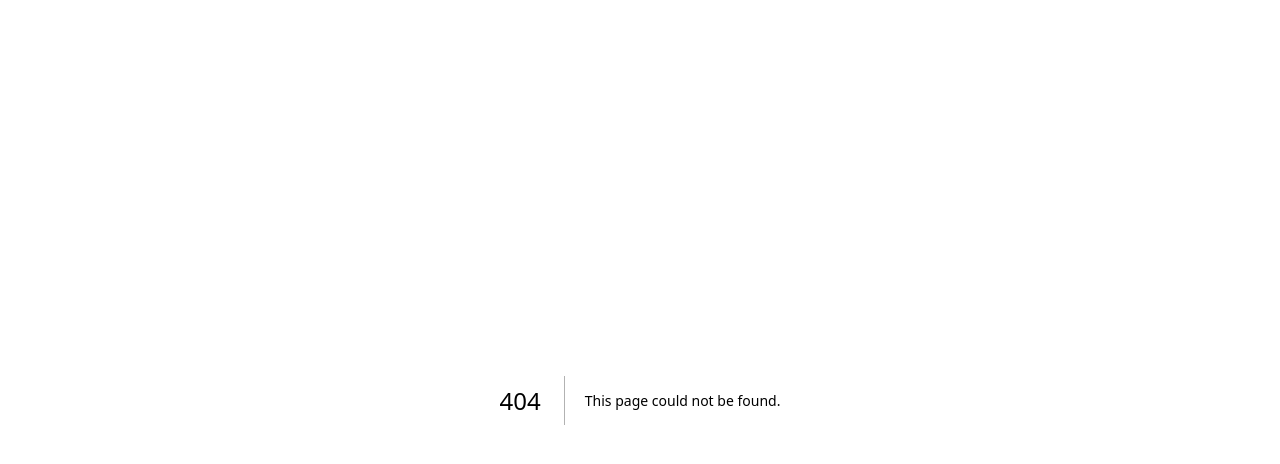
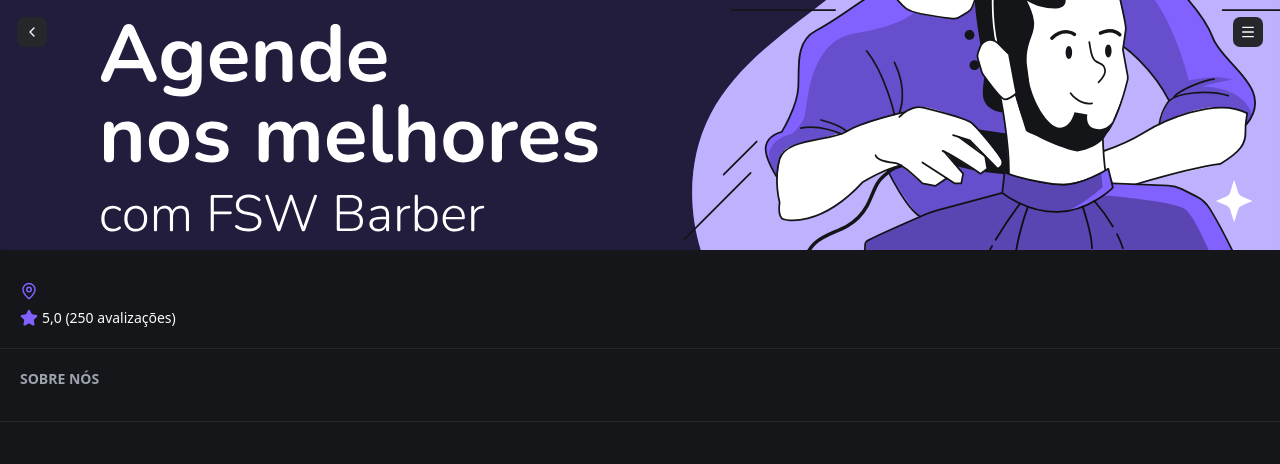
Before and after one commit to brunojoaquim1/barbershop-app, a Next.js app: page /barbershops/1 in a window 1280 px wide. Before the commit this address had no page. Shown: the top 464 px of the page. Built offline with nearby package versions, Linux system fonts and the light colour scheme; no server answers; the database is empty.

Commit message:
feat: init barberShop page

```diff
--- a/app/_components/barbershop-item.tsx
+++ b/app/_components/barbershop-item.tsx
@@ -4,6 +4,7 @@
 import { Button } from "./ui/button"
 import { Badge } from "./ui/badge"
 import { StarIcon } from "lucide-react"
+import Link from "next/link"
 interface BarbershopItemProps {
   barbershop: BarberShop
 }
@@ -35,8 +36,8 @@
         <div className="flex flex-col gap-2 p-3">
           <h3 className="truncate text-sm font-bold">{barbershop.name}</h3>
           <p className="truncate text-xs text-gray-400">{barbershop.adress}</p>
-          <Button variant="secondary" className="mt-1 w-full">
-            Reservar
+          <Button variant="secondary" className="mt-1 w-full" asChild>
+            <Link href={`/barbershops/${barbershop.id}`}>Reservar</Link>
           </Button>
         </div>
       </CardContent>
--- a/app/_components/buscaRapida.tsx
+++ b/app/_components/buscaRapida.tsx
@@ -1,12 +1,12 @@
 import Image from "next/image"
 import { Button } from "./ui/button"
 
-interface ServiceItemCardProps {
+interface QuickSearchItemProps {
   imageSrc: string
   title: string
 }
 
-const BuscaRapida = (props: ServiceItemCardProps) => {
+const BuscaRapida = (props: QuickSearchItemProps) => {
   return (
     <div className="px-1">
       <Button variant="secondary" className="px-5 py-4">
--- /dev/null
+++ b/app/barbershops/[id]/page.tsx
@@ -0,0 +1,68 @@
+import { Button } from "@/app/_components/ui/button"
+import { db } from "@/app/_lib/prisma"
+import { ChevronLeftIcon, MapPinIcon, MenuIcon, StarIcon } from "lucide-react"
+import Image from "next/image"
+import Link from "next/link"
+
+interface BarbershopPageProps {
+  params: {
+    id: string
+  }
+}
+
+const BarbershopPage = async ({ params }: BarbershopPageProps) => {
+  const barbershop = await db.barberShop.findUnique({
+    where: {
+      id: params.id,
+    },
+  })
+  return (
+    <div>
+      <div className="relative h-[250px] w-full">
+        {/*IMAGEM*/}
+        <Image
+          src={barbershop?.imageUrl || "/banner-01.svg"}
+          alt={barbershop?.name || "Barbershop Image"}
+          fill
+          className="object-cover"
+        />
+        <Button
+          size="icon"
+          variant="secondary"
+          className="absolute left-4 top-4"
+        >
+          <Link href="/">
+            <ChevronLeftIcon />
+          </Link>
+        </Button>
+
+        <Button
+          size="icon"
+          variant="secondary"
+          className="absolute right-4 top-4"
+        >
+          <MenuIcon />
+        </Button>
+      </div>
+
+      <div className="border-b border-solid p-5">
+        <h1 className="mb-3 text-xl font-bold">{barbershop?.name}</h1>
+        <div className="mb-2 flex items-center gap-2">
+          <MapPinIcon className="text-primary" size={18} />
+          <p className="text-sm ">{barbershop?.adress}</p>
+        </div>
+        <div className="flex items-center gap-1">
+          <StarIcon className="fill-primary text-primary" size={18} />
+          <p className="text-sm ">5,0 (250 avalizações)</p>
+        </div>
+      </div>
+
+      <div className="space-y-3 border-b border-solid p-5">
+        <h2 className="text-sm font-bold uppercase text-gray-400">Sobre Nós</h2>
+        <p className="">{barbershop?.description}</p>
+      </div>
+    </div>
+  )
+}
+
+export default BarbershopPage
--- a/app/page.tsx
+++ b/app/page.tsx
@@ -18,6 +18,34 @@
     },
   })
 
+  interface QuickSearchItemProps {
+    imageSrc: string
+    title: string
+  }
+
+  const QuickSearchItem: QuickSearchItemProps[] = [
+    {
+      imageSrc: "/tesoura.svg",
+      title: "Cabelo",
+    },
+    {
+      imageSrc: "/navalha.svg",
+      title: "Barba",
+    },
+    {
+      imageSrc: "/mustache.svg",
+      title: "Acabamento",
+    },
+    {
+      imageSrc: "/footprints.svg",
+      title: "Pezinho",
+    },
+    {
+      imageSrc: "/eye.svg",
+      title: "Sobrancelha",
+    },
+  ]
+
   return (
     <div>
       <Header></Header>
@@ -33,6 +61,13 @@
         </div>
 
         <div className="align-center flex overflow-auto py-4 [&::-webkit-scrollbar]:hidden">
+          {QuickSearchItem.map((item: QuickSearchItemProps) => (
+            <BuscaRapida
+              imageSrc={item.imageSrc}
+              title={item.title}
+              key={item.title}
+            />
+          ))}
           <BuscaRapida imageSrc="/tesoura.svg" title="Cabelo" />
           <BuscaRapida imageSrc="/navalha.svg" title="Barba" />
           <BuscaRapida imageSrc="/mustache.svg" title="Acabamento" />
```
